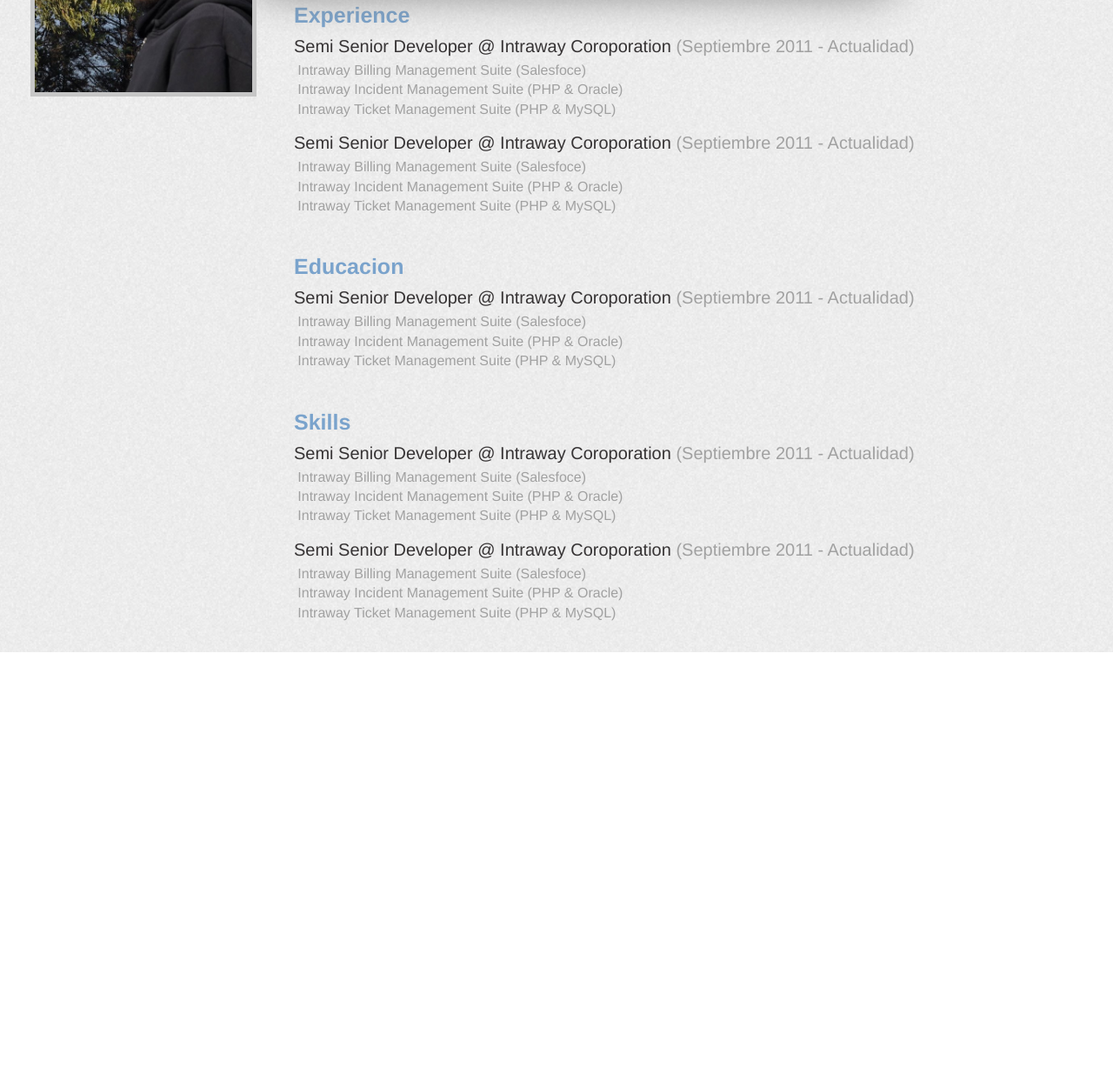
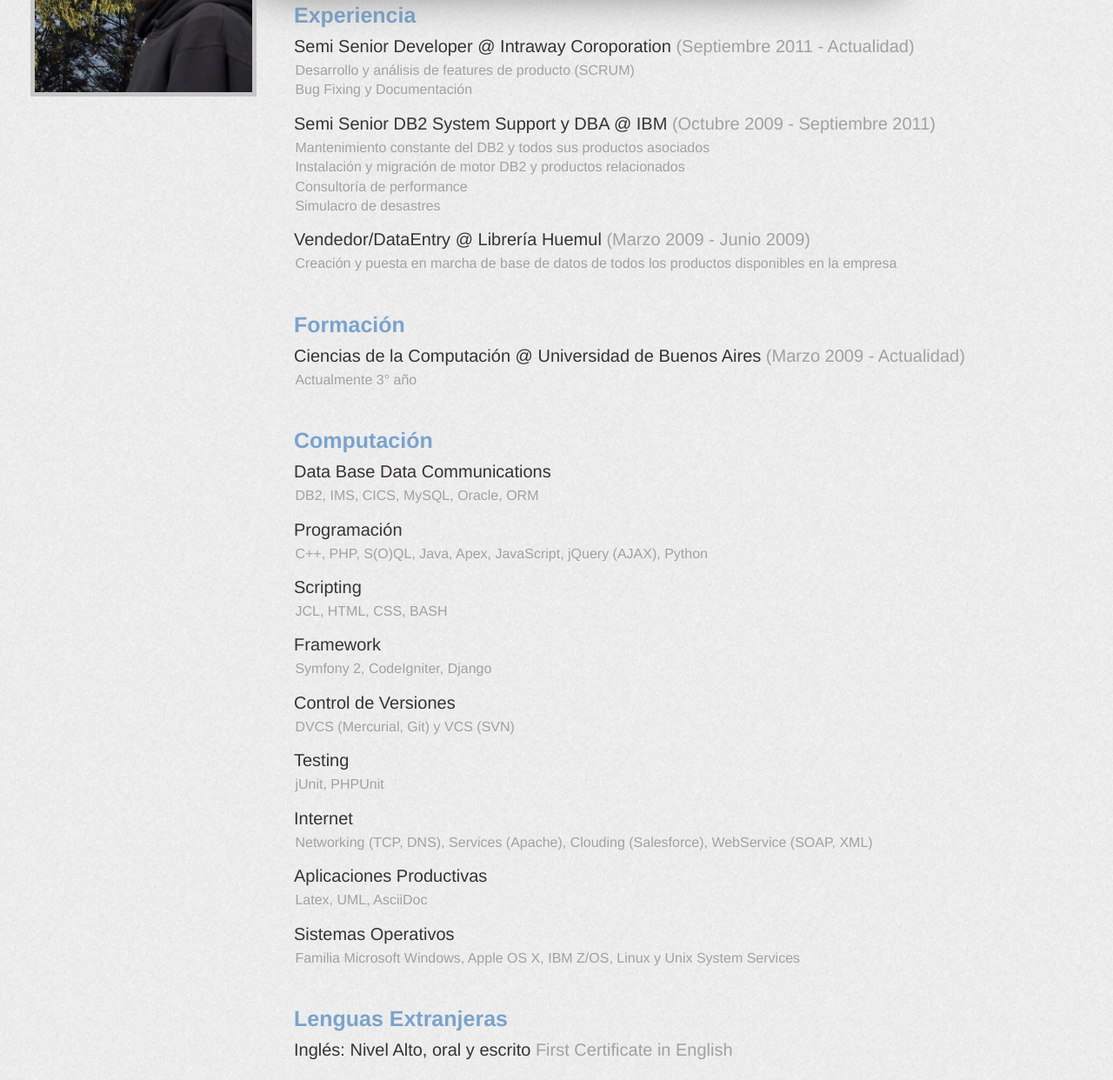
Before and after one commit to mcarreiro/mcarreiro.github.com, a plain HTML site: page index.html in a window 1280 px wide. Shown: the part 195-1437 px from the top of the page at 87% size. Before the commit the page ends 945 px from the top, so only its background shows below. Drawn offline with Linux system fonts and the light colour scheme.

Commit message:
terminado CV

```diff
--- a/index.html
+++ b/index.html
@@ -1,9 +1,8 @@
 <!DOCTYPE html>
 <html lang="es">
 <head>
-	<meta charset="ISO-8859-1">
-	<meta http-equiv="Content-Type" content="text/html; charset=UTF-8" />
-	<title>Martin Carreiro</title>
+	<meta charset="UTF-8">
+	<title>Martín Carreiro</title>
 	<link rel="stylesheet" href="style.css" />
 </head>
 
@@ -16,8 +15,8 @@
 	</div>
 	<h1>MARTIN CARREIRO</h1> <br/>
 	<div class="header-text">
-		martin301290@gmail.com <br/>
-		www.tincher.com
+		carreiromartin@gmail.com <br/>
+		www.relayer.com
 	</div>
 </div>
 
@@ -25,62 +24,113 @@
 
 	<!-- Experiencia -->
 	<div class="titulo-item">
-		Experience
+		Experiencia
 	</div>
 	<div class="item">
 		Semi Senior Developer @ Intraway Coroporation <div class="item-fecha">(Septiembre 2011 - Actualidad)</div>
 	</div>
 	<ul class="sub-items">
-		<li>Intraway Billing Management Suite (Salesfoce)</li>
-	    <li>Intraway Incident Management Suite (PHP & Oracle)</li>
-		<li>Intraway Ticket Management Suite (PHP & MySQL) </li>
+		<li>Desarrollo y análisis de features de producto (SCRUM)</li>
+	    <li>Bug Fixing y Documentación</li>
 	</ul>
 	<div class="item">
-		Semi Senior Developer @ Intraway Coroporation <div class="item-fecha">(Septiembre 2011 - Actualidad)</div>
+		Semi Senior DB2 System Support y DBA @ IBM <div class="item-fecha">(Octubre 2009 - Septiembre 2011)</div>
 	</div>
 	<ul class="sub-items">
-		<li>Intraway Billing Management Suite (Salesfoce)</li>
-	    <li>Intraway Incident Management Suite (PHP & Oracle)</li>
-		<li>Intraway Ticket Management Suite (PHP & MySQL) </li>
+		<li>Mantenimiento constante del DB2 y todos sus productos asociados</li>
+	    <li>Instalación y migración de motor DB2 y productos relacionados</li>
+		<li>Consultoría de performance</li>
+		<li>Simulacro de desastres</li>
+	</ul>
+	<div class="item">
+		Vendedor/DataEntry @ Librería Huemul <div class="item-fecha">(Marzo 2009 - Junio 2009)</div>
+	</div>
+	<ul class="sub-items">
+		<li>Creación y puesta en marcha de base de datos de todos los productos disponibles en la empresa</li>
 	</ul>
 	<br/>
 
-	<!-- Educacion -->
+	<!-- Formación -->
 	<div class="titulo-item">
-		Educacion
+		Formación
 	</div>
 		<div class="item">
-		Semi Senior Developer @ Intraway Coroporation <div class="item-fecha">(Septiembre 2011 - Actualidad)</div>
+		Ciencias de la Computación @ Universidad de Buenos Aires <div class="item-fecha">(Marzo 2009 - Actualidad)</div>
 	</div>
 	<ul class="sub-items">
-		<li>Intraway Billing Management Suite (Salesfoce)</li>
-	    <li>Intraway Incident Management Suite (PHP & Oracle)</li>
-		<li>Intraway Ticket Management Suite (PHP & MySQL) </li>
+		<li>Actualmente 3° año</li>
 	</ul>
 	<br/>
 
-		<!-- Skills -->
+		<!-- Computación -->
 	<div class="titulo-item">
-		Skills
+		Computación
 	</div>
 		<div class="item">
-		Semi Senior Developer @ Intraway Coroporation <div class="item-fecha">(Septiembre 2011 - Actualidad)</div>
+		Data Base Data Communications
 	</div>
-	<ul class="sub-items">
-		<li>Intraway Billing Management Suite (Salesfoce)</li>
-	    <li>Intraway Incident Management Suite (PHP & Oracle)</li>
-		<li>Intraway Ticket Management Suite (PHP & MySQL) </li>
-	</ul>
+		<ul class="sub-items">
+			<li>DB2, IMS, CICS, MySQL, Oracle, ORM</li>
+		</ul>
 	<div class="item">
-		Semi Senior Developer @ Intraway Coroporation <div class="item-fecha">(Septiembre 2011 - Actualidad)</div>
+		Programación
 	</div>
-	<ul class="sub-items">
-		<li>Intraway Billing Management Suite (Salesfoce)</li>
-	    <li>Intraway Incident Management Suite (PHP & Oracle)</li>
-		<li>Intraway Ticket Management Suite (PHP & MySQL) </li>
-	</ul>
+		<ul class="sub-items">
+			<li>C++, PHP, S(O)QL, Java, Apex, JavaScript, jQuery (AJAX), Python</li>
+		</ul>
+	<div class="item">
+		Scripting
+	</div>
+		<ul class="sub-items">
+			<li>JCL, HTML, CSS, BASH</li>
+		</ul>
+	<div class="item">
+		Framework
+	</div>
+		<ul class="sub-items">
+			<li>Symfony 2, CodeIgniter, Django</li>
+		</ul>
+	<div class="item">
+		Control de Versiones
+	</div>
+		<ul class="sub-items">
+			<li>DVCS (Mercurial, Git) y VCS (SVN)</li>
+		</ul>
+	<div class="item">
+		Testing
+	</div>
+		<ul class="sub-items">
+			<li>jUnit, PHPUnit</li>
+		</ul>
+	<div class="item">
+		Internet
+	</div>
+		<ul class="sub-items">
+			<li>Networking (TCP, DNS), Services (Apache), Clouding (Salesforce), WebService (SOAP, XML)</li>
+		</ul>
+	<div class="item">
+		Aplicaciones Productivas
+	</div>
+		<ul class="sub-items">
+			<li>Latex, UML, AsciiDoc</li>
+		</ul>
+	<div class="item">
+		Sistemas Operativos
+	</div>
+		<ul class="sub-items">
+			<li>Familia Microsoft Windows, Apple OS X, IBM Z/OS, Linux y Unix System Services</li>
+		</ul>
 	<br/>
 
+
+	<!-- Lenguas -->
+	<div class="titulo-item">
+		Lenguas Extranjeras
+	</div>
+		<div class="item">
+		Inglés: Nivel Alto, oral y escrito <div class="item-fecha">First Certificate in English</div>
+	</div>
+	<br/>
 
 </div>
 </body>
```
